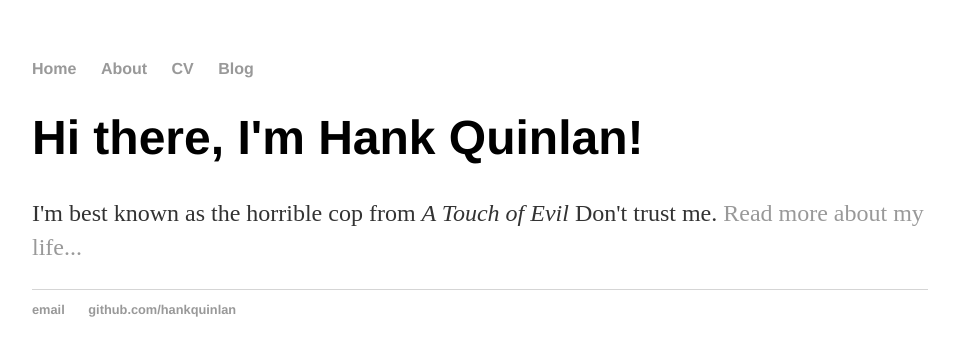
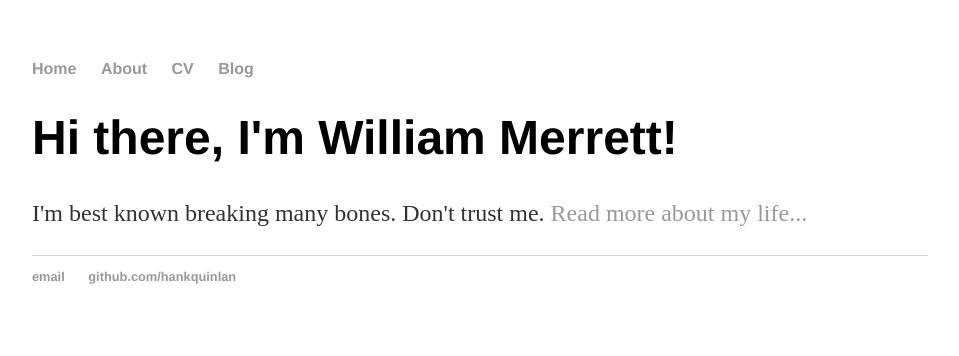
Before and after one commit to Bill371/Bill371.github.io, a Jekyll site: the page built from index.html, in a window 1280 px wide. Shown: the top 356 px of the page, without its empty margins (160-1119 px from the left). Built offline with Jekyll 4.4.1, drawn with Linux system fonts in a browser that asks for light colours.

Commit message:
Update index.html
Changed to my name

```diff
--- a/index.html
+++ b/index.html
@@ -1,8 +1,8 @@
 ---
 layout: default
-title: William Merrett, MSc Advanced Motorsport Engineering
+title: William Merrett
 ---
 <div class="blurb">
-	<h1>Hi there, I'm Hank Quinlan!</h1>
-	<p>I'm best known as the horrible cop from <em>A Touch of Evil</em> Don't trust me. <a href="/about">Read more about my life...</a></p>
+	<h1>Hi there, I'm William Merrett!</h1>
+	<p>I'm best known breaking many bones.</em> Don't trust me. <a href="/about">Read more about my life...</a></p>
 </div><!-- /.blurb -->
```
